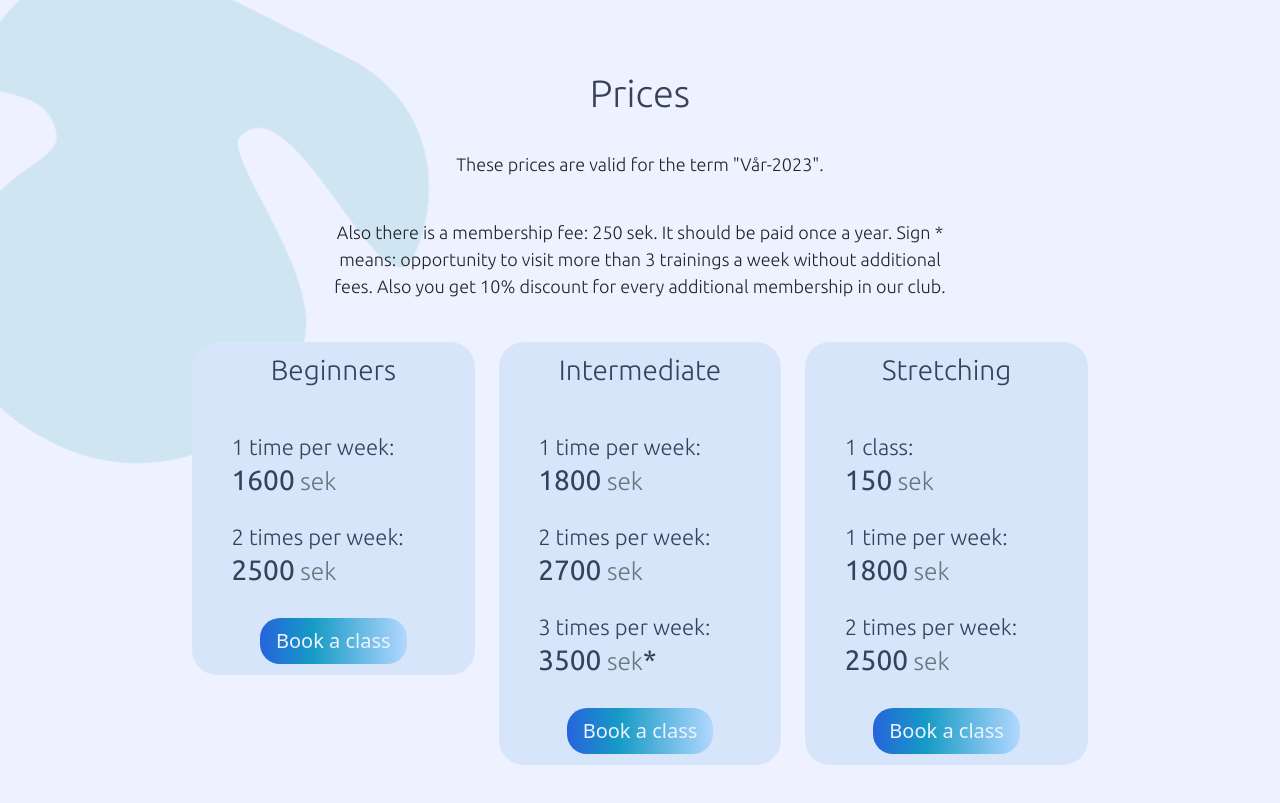
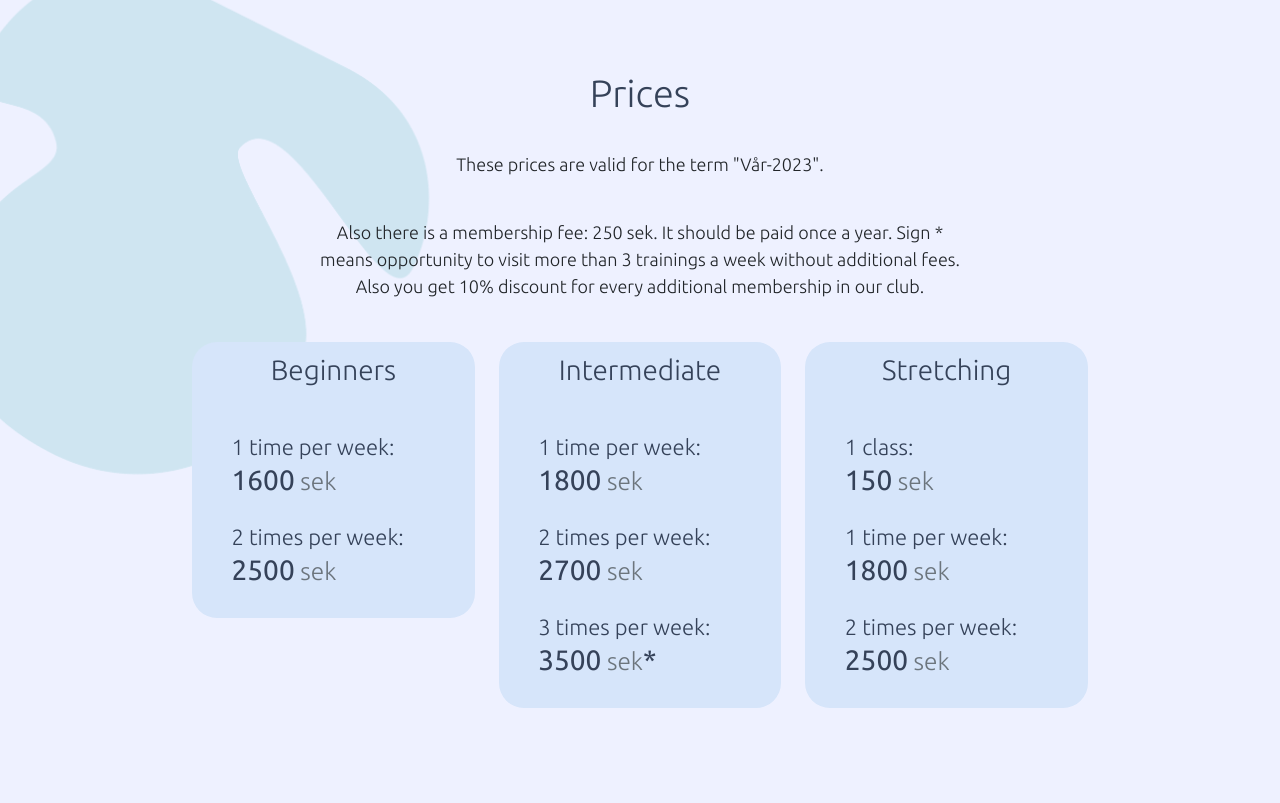
Before and after one commit to valeribeizer/rising-star-v2, a React (Create React App) app: page / in a window 1280 px wide. Shown: the part 2271-3074 px from the top of the page. Built offline with nearby package versions, Linux system fonts and the light colour scheme.

Commit message:
removed buttons from pricing section

```diff
--- a/src/components/Pricing.js
+++ b/src/components/Pricing.js
@@ -10,7 +10,7 @@ function Pricing() {
           </p>
           <p className="about-section">
             Also there is a membership fee: 250 sek. It should be paid once a
-            year. Sign * means: opportunity to visit more than 3 trainings a
+            year. Sign * means opportunity to visit more than 3 trainings a
             week without additional fees. Also you get 10% discount for every
             additional membership in our club.
           </p>
@@ -32,9 +32,6 @@ function Pricing() {
                     </h4>
                   </li>
                 </ul>
-                <button type="button" class="btn btn-pricing btn-lg">
-                  Book a class
-                </button>
               </div>
             </div>
             <div class="col-4">
@@ -60,9 +57,6 @@ function Pricing() {
                     </h4>
                   </li>
                 </ul>
-                <button type="button" class="btn btn-pricing btn-lg">
-                  Book a class
-                </button>
               </div>
             </div>
             <div class="col-4">
@@ -88,9 +82,6 @@ function Pricing() {
                     </h4>
                   </li>
                 </ul>
-                <button type="button" class="btn btn-pricing btn-lg">
-                  Book a class
-                </button>
               </div>
             </div>
           </div>
```
